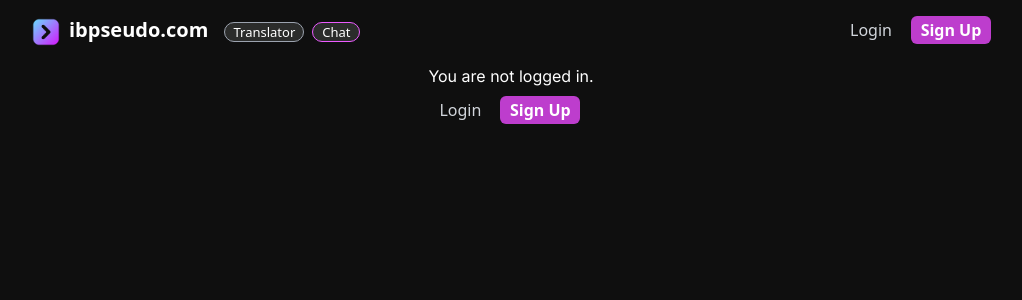
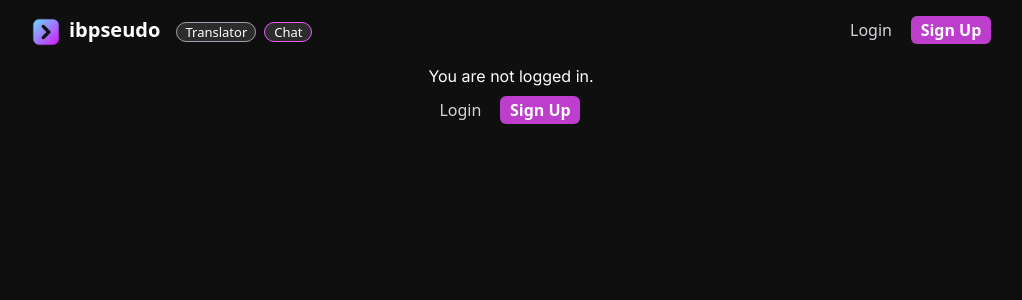
Before and after one commit to MoonMarshmellow/pseudotranslator, a Next.js app: page /account in a window 1280 px wide. Shown: the top 300 px of the page, without its empty margins (129-1151 px from the left). Built offline with nearby package versions, Linux system fonts and the light colour scheme; no server answers.

Commit message:
finalized some branding

```diff
--- a/src/app/(normal)/layout.tsx
+++ b/src/app/(normal)/layout.tsx
@@ -7,7 +7,7 @@ import NavBar from "@/components/navbar";
 const inter = Inter({ subsets: ["latin"] });
 
 export const metadata: Metadata = {
-  title: "ibpseudo.com",
+  title: "ibpseudo",
   description: "All things IB Pseudocode",
 };
 
--- a/src/app/(normal)/page.tsx
+++ b/src/app/(normal)/page.tsx
@@ -13,7 +13,7 @@ export default function Home() {
           </div>
           <div className="text-md text-white font-sans">
             <p>
-              IbPseudo is the <p className="font-bold inline-block">all in one</p> AI platform for working with the IB Pseudocode platform used in the IB Computer Science course.
+              IbPseudo is a small AI platform for working with the IB Pseudocode used in the IB Computer Science course.
               I built it to help you better learn and understand how write code for the IBDP.
             </p>
           </div>
@@ -22,7 +22,7 @@ export default function Home() {
           </div>
           <div className="text-md text-white font-sans">
             <p>
-              Translation and chat are powered by <p className="font-bold inline-block">AI language systems</p> that
+              Translation and chat are powered by AI language systems that
               have been trained on the syntax of the IB pseudocode. Code
               tranlated into Python or Javascript using the translator can be run.
               Similarly, code generated by chat follows all the rules of the IB pseudocode set by the IBO.
--- a/src/app/(success)/layout.tsx
+++ b/src/app/(success)/layout.tsx
@@ -6,7 +6,7 @@ import NavBar from "@/components/navbar";
 const inter = Inter({ subsets: ["latin"] });
 
 export const metadata: Metadata = {
-  title: "ibpseudo.com",
+  title: "ibpseudo",
   description: "All things IB Pseudocode",
 };
 
--- a/src/components/navbar.tsx
+++ b/src/components/navbar.tsx
@@ -15,7 +15,7 @@ export default function NavBar() {
           width={30}
           alt="logo"
         />
-        <p className="text-xl font-semibold mr-4 sm:block lg:block md:block hidden">ibpseudo.com</p>
+        <p className="text-xl font-semibold mr-4 sm:block lg:block md:block hidden">ibpseudo</p>
         <div className="flex flex-row space-x-2">
           <Link
             className="bg-lightgray/70 w-20 mt-[6px] rounded-full h-5 text-[13px] align-middle flex flex-row justify-center hover:bg-lightgray transition-all border border-gray-400"
```
